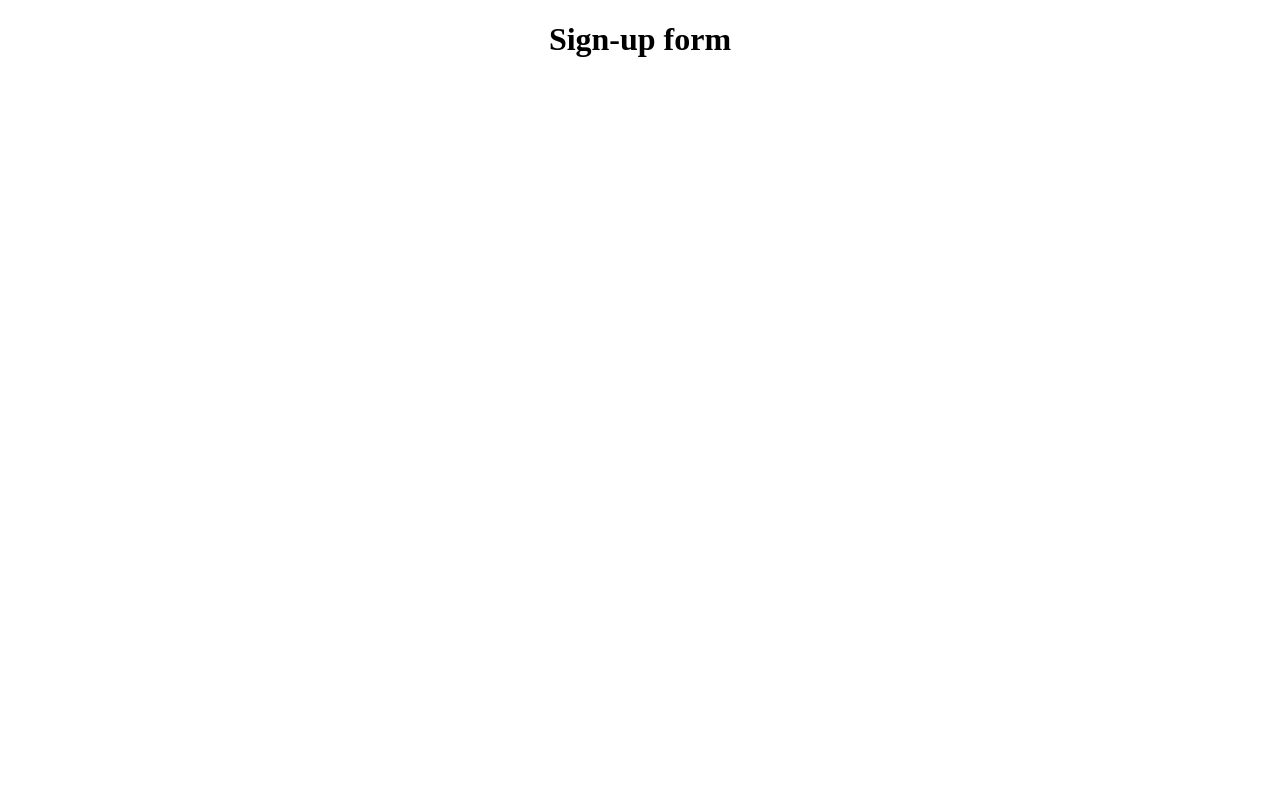
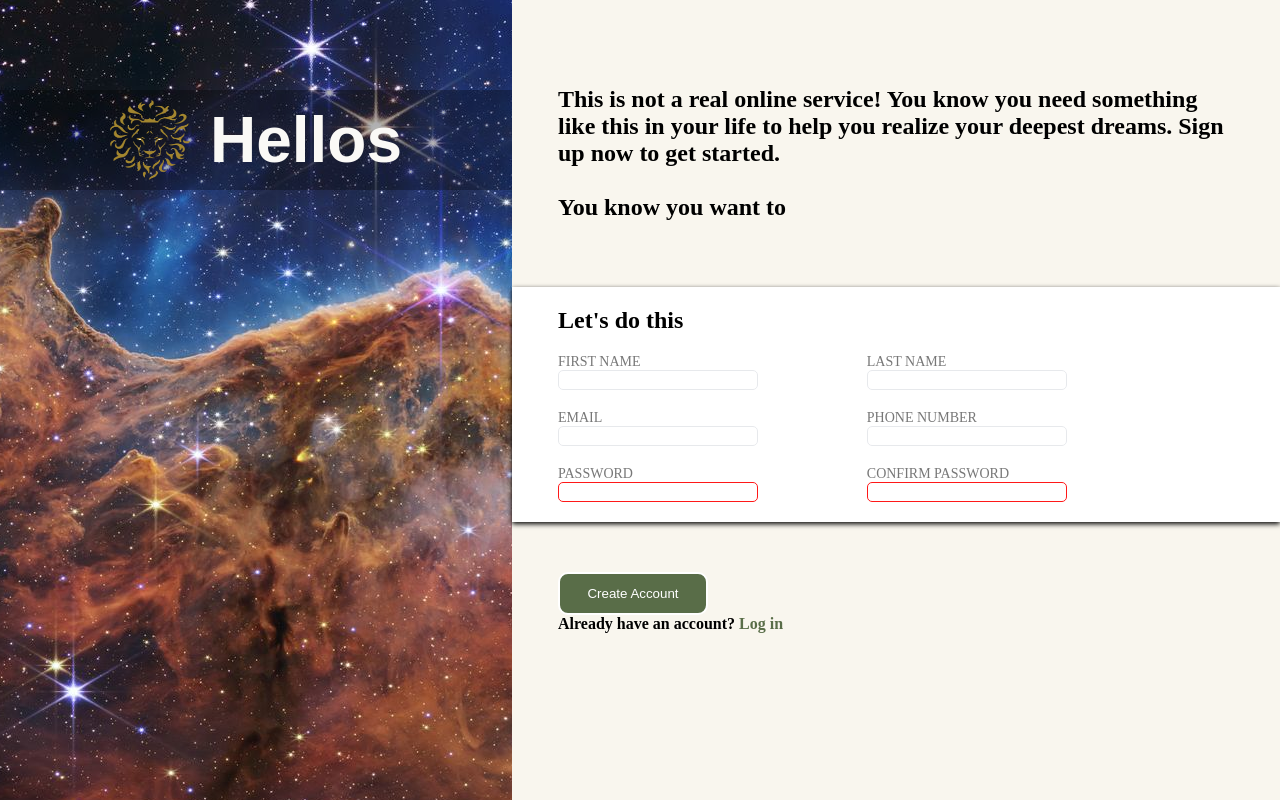
Before and after one commit to osama2231/Sign-up_Project, a plain HTML site: page index.html in a window 1280 px wide. Drawn offline with Linux system fonts and the light colour scheme.

Commit message:
Add lion-logo.png space.jpg

```diff
--- a/index.html
+++ b/index.html
@@ -8,6 +8,51 @@
     <link rel="stylesheet" href="style.css">
 </head>
 <body>
-    <h1>Sign-up form</h1>
+    <div class="content">
+        <div class="picture">
+            <div class="container">
+                <img src="lion-logo.png">
+                <h1 class="hellos">Hellos</h1>
+            </div>
+        </div>
+        <div class="white-page">
+            <p class="description">This is not a real online service! You know you need something
+                like this in your life to help you realize your deepest dreams.
+                Sign up now to get started. <br><br> You know you want to</p>
+            <form action="">
+                <div class="text-container">
+                    <p class="label">Let's do this</p>
+                    <div class="inputs">
+                        <label for="first-name">FIRST NAME</label>
+                        <input type="text" id="first-name" name="first-name">
+                    </div>
+                    <div class="inputs">
+                        <label for="last-name">LAST NAME</label>
+                        <input type="text" id="last-name" name="last-name">
+                    </div>
+                    <div class="inputs">
+                        <label for="email">EMAIL</label>
+                        <input type="email" id="email" name="email">
+                    </div>
+                    <div class="inputs">
+                        <label for="phone-number">PHONE NUMBER</label>
+                        <input type="text" id="phone-number" name="phone-number" maxlength="10">
+                    </div>
+                    <div class="inputs">
+                        <label for="password">PASSWORD</label>
+                        <input type="password" id="password" name="password" required>
+                    </div>
+                    <div class="inputs">
+                        <label for="confirm-password">CONFIRM PASSWORD</label>
+                        <input type="password" id="confirm-password" name="confirm-password" required>
+                    </div>
+                </div>
+                <div class="submit-button">
+                    <button type="submit">Create Account</button>
+                    <p class="log-in">Already have an account? <a href="#">Log in</a></p>
+                </div>
+            </form>
+        </div>
+    </div>
 </body>
 </html>
--- a/style.css
+++ b/style.css
@@ -1,3 +1,138 @@
-body{
-    text-align: center;
+*{
+    margin: 0px;
+    padding: 0px;
+    box-sizing: border-box;
 }
+
+.content{
+    width: 100vw;
+    height: 100vh;
+}
+
+/* left-side */
+
+.content, .container{
+    display: flex;
+    flex-flow: row wrap;
+}
+
+.picture{
+    background-image: url("space.jpg");
+    background-position: center;
+    background-size: auto;
+    background-repeat: no-repeat;
+    width: 40vw;
+}
+
+div.container{
+    position: relative;
+    top: 90px;
+    background-color: rgba(0, 0, 0, 0.3);
+    color: #FAF9F6;
+    padding: 10px;
+    font-size: 2em;
+    font-family: "American Typewriter", "Arial";
+    justify-content: center;
+    align-items: center;
+}
+
+img[src="lion-logo.png"]{
+    height: 80px;
+    width: 80px;
+    margin-right: 20px;
+}
+
+
+
+
+/* right-side */
+
+.white-page{
+    background-color: rgb(249, 246, 238);
+    width: 60vw;
+    display: flex;
+    flex-flow: column nowrap;
+}
+
+.description{
+    position: relative;
+    padding: 46px;
+    font-weight: bold;
+    top: 40px;
+    font-size: 1.5rem;
+}
+
+.text-container{
+    box-shadow: 0px 2px 5px black;
+    background-color: white;
+    margin-top: 60px;
+    display: flex;
+    flex-flow: row wrap;
+    gap: 20px;
+    padding: 20px 0 20px 46px;
+}
+
+.inputs{
+    display: flex;
+    flex-flow: column wrap;
+    width: 40%;
+    font-size: 0.7rem;
+    text-transform: uppercase;
+    opacity: 90%;
+}
+
+.label{
+    width: 100%;
+    font-size: 24px;
+    font-weight: bold;
+}
+
+label, input{
+    display: block;
+}
+
+label{
+    font-size: 14px;
+    color: 	#696969;
+}
+
+input{
+    width: 200px;
+    height: 20px;
+    border: 1px solid #E5E7EB;
+    border-radius: 5px;
+}
+
+input:focus{
+    outline: none;
+    box-shadow: 3px 3px 3px #b4b6b8;
+}
+
+.submit-button{
+    margin-top: 50px;
+    row-gap: 8px;
+    margin-left: 46px;
+}
+
+button{
+    background-color: #596D48;
+    color: white;
+    border-radius: 10px;
+    padding: 12px;
+    border-color: #fff;
+	border-style: solid;
+    width: 150px;
+}
+
+.log-in{
+    font-weight: 600;
+}
+
+a{
+    text-decoration: none;
+    color:#596D48;
+}
+
+input:invalid{
+    border: 1px solid red;
+}
```
Also changed, not shown: Green-leafs.jpg (added), lion-logo.png (added), space.jpg (added), 1 other file.
